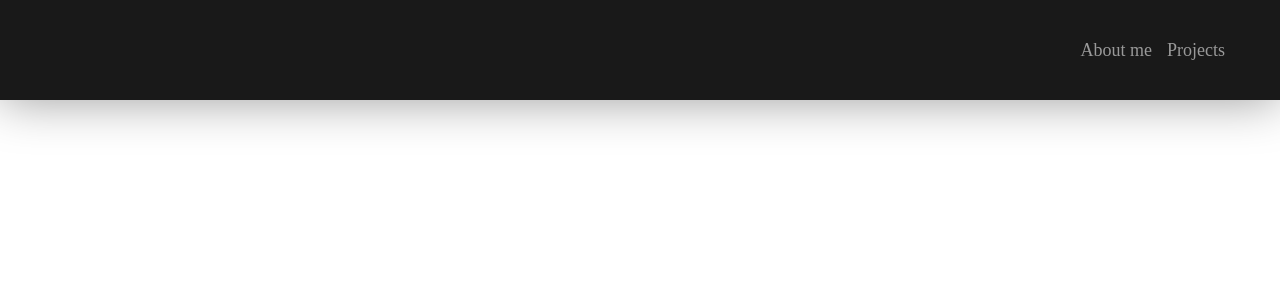
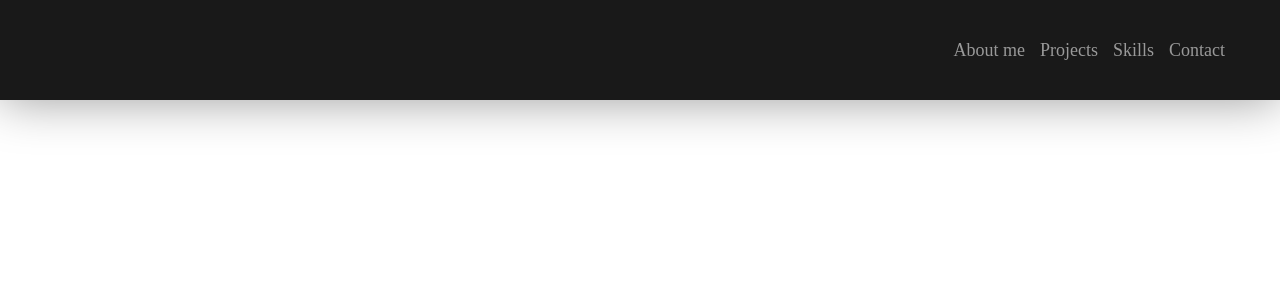
Before and after one commit to Alexander1995-it/portfolio-shulzhitskiy, a React (Create React App) app: page /contact in a window 1280 px wide. Before the commit this address had no page. Shown: the top 300 px of the page. Built offline with nearby package versions, Linux system fonts and the light colour scheme.

Commit message:
added ui to library and sass

```diff
--- a/package.json
+++ b/package.json
@@ -8,6 +8,7 @@
     "@testing-library/user-event": "^13.2.1",
     "react": "^18.2.0",
     "react-dom": "^18.2.0",
+    "react-reveal": "^1.2.2",
     "react-router-dom": "^6.4.4",
     "react-scripts": "5.0.1",
     "react-scroll": "^1.8.8",
--- /dev/null
+++ b/src/common/styles/sass/mixins.scss
@@ -0,0 +1,6 @@
+@mixin container () {
+  margin: auto;
+  max-width: 1200px;
+  height: 100%;
+  padding: 0 20px;
+}
--- a/src/components/AboutMe/AboutMe.js
+++ b/src/components/AboutMe/AboutMe.js
@@ -3,6 +3,8 @@ import style from './AboutMe.module.css'
 import myImage from './../../image/my_image.jpg'
 import styleContainer from './../../common/styles/Container.module.css'
 import iconInstagram from './../../common/icons/instagram-svgrepo-com.svg'
+import Zoom from 'react-reveal/Zoom'
+
 
 const AboutMe = () => {
     const myImages = {
@@ -11,19 +13,24 @@ const AboutMe = () => {
     return (
         <div id='aboutMe' className={style.aboutMeBlock}>
             <div className={styleContainer.container}>
+                <Zoom>
                     <div className={style.aboutMeWrapper}>
                         <div style={myImages} className={style.imagesBlock}></div>
                         <div className={style.aboutMeTextBlock}>
                             <div className={style.aboutMeName}>Alexander Shulshytskiy</div>
                             <div className={style.abotMeProfession}>Frontend developer</div>
                             <div className={style.aboutMeText}>
-                           Formik takes care of the repetitive and annoying stuff—keeping track of values/errors/visited fields, orchestrating validation, and handling submission—so you don't have to. This means you spend less time wiring up state and change handlers and more time focusing on your business logic.
+                                Formik takes care of the repetitive and annoying stuff—keeping track of
+                                values/errors/visited fields, orchestrating validation, and handling submission—so you
+                                don't have to. This means you spend less time wiring up state and change handlers and
+                                more time focusing on your business logic.
                             </div>
                             <div className={style.iconInstagram}>
                                 <img src={iconInstagram} alt=""/>
                             </div>
                         </div>
                     </div>
+                </Zoom>
             </div>
         </div>
     );
--- a/src/components/AboutMe/AboutMe.module.css
+++ b/src/components/AboutMe/AboutMe.module.css
@@ -1,6 +1,5 @@
 .aboutMeBlock {
-    height: 100%;
-
+    height: 100vh;
 }
 
 .imagesBlock {
--- a/src/components/Header/Header.js
+++ b/src/components/Header/Header.js
@@ -1,20 +1,20 @@
 import React from 'react';
-import style from './Header.module.css'
-import styleContainer from './../../common/styles/Container.module.css'
-import {Link, NavLink} from "react-router-dom";
+import style from './Header.module.scss'
+import {NavLink} from "react-router-dom";
 
 
 const Header = () => {
-    let activeStyle = {
-        color: "red",
-    };
     return (
         <div className={style.headerBlock}>
-            <div className={styleContainer.container}>
-               <div className={style.linksRow}>
-                      <NavLink className={({isActive}) => `${isActive ? style.active : style.noActive}`}  to='/aboutMe'>About me</NavLink>
-                      <NavLink className={(navData) => `${navData.isActive ? style.active : style.noActive}`}  to='/projects'>Projects</NavLink>
-                  </div>
+            <div className={style.container}>
+                <div className={style.linksRow}>
+                    <NavLink className={style.link} to='/aboutMe'>About me</NavLink>
+                    <NavLink className={style.link} to='/projects'>Projects</NavLink>
+                    <NavLink className={style.link} to='/skills'>Skills</NavLink>
+                    <NavLink className={style.link} to='/contact'>Contact</NavLink>
+                    {/*<NavLink className={({isActive}) => `${isActive ? style.active : style.noActive}`}  to='/aboutMe'>About me</NavLink>*/}
+                    {/*<NavLink className={(navData) => `${navData.isActive ? style.active : style.noActive}`}  to='/projects'>Projects</NavLink>*/}
+                </div>
             </div>
         </div>
     );
--- a/src/components/Header/Header.module.css
+++ /dev/null
@@ -1,36 +0,0 @@
-.headerBlock {
-    height: 100px;
-    box-shadow: 0 0 50px 0 rgb(0 0 0 / 40%);
-    background-color: #191919;
-    /*position: fixed;*/
-    width: 100%;
-}
-
-.linksRow {
-    display: flex;
-    height: 100%;
-    justify-content: right;
-    align-items: center;
-}
-
-.linksRow a {
-    text-decoration: none;
-    font-size: 18px;
-    font-family: 'Playfair Display', serif;
-
-    font-weight: 500;
-    padding-right: 15px;
-}
-
-.link {
-    color: #999 !important;
-}
-
-.active {
-    color: #9c5451 !important;
-}
-
-
-.noActive {
-    color: #999 !important;
-}
--- /dev/null
+++ b/src/components/Header/Header.module.scss
@@ -0,0 +1,53 @@
+@import '../../common/styles/sass/mixins';
+
+.headerBlock {
+  height: 100px;
+  box-shadow: 0 0 50px 0 rgb(0 0 0 / 40%);
+  background-color: #191919;
+  width: 100%;
+
+  .container {
+    @include container();
+
+    .linksRow {
+      display: flex;
+      height: 100%;
+      justify-content: right;
+      align-items: center;
+
+      .link {
+        color: #999 !important;
+        position: relative;
+        transition: all 200ms linear;
+
+        &::after {
+          position: absolute;
+          bottom: -5px;
+          left: 0;
+          width: 100%;
+          height: 2px;
+          content: '';
+          background-color: #9c5451;
+          opacity: 0;
+          transition: all 200ms linear;
+        }
+
+        &:hover::after {
+          opacity: 1;
+        }
+
+        &:hover {
+          color: #9c5451 !important;
+        }
+      }
+    }
+
+    .linksRow a {
+      text-decoration: none;
+      font-size: 18px;
+      font-family: 'Playfair Display', serif;
+      font-weight: 500;
+      margin-right: 15px;
+    }
+  }
+}
--- a/src/components/Projects/Projects.js
+++ b/src/components/Projects/Projects.js
@@ -1,10 +1,10 @@
 import React from 'react';
-import style from './Projects.module.css'
-import styleContainer from './../../common/styles/Container.module.css'
+import style from './Projects.module.scss'
 import Project from "./Project/Project";
-import socialNetwork from '../../image/img-projects/social-network.webp'
-import todoList from '../../image/img-projects/todoList.jpg'
-import teamWork from './../../image/img-projects/teamwork.jpg'
+import socialNetwork from '../../image/imgProjects/social-network.webp'
+import todoList from '../../image/imgProjects/To_Do_List.webp'
+import teamWork from './../../image/imgProjects/teamwork.jpg'
+import Zoom from 'react-reveal/Zoom';
 
 const Projects = () => {
 
@@ -18,16 +18,17 @@ const Projects = () => {
         backgroundImage: `url(${teamWork})`
     }
 
-
     return (
         <div id='projects' className={style.projectsBlock}>
-            <div className={styleContainer.container}>
+            <div className={style.container}>
+                <Zoom>
                     <div className={style.projectsTitle}>Projects</div>
                     <div className={style.wrapperProjects}>
                         <Project images={socialNBackground} aboutProject={'about'} titleProject={'Social network'}/>
                         <Project images={todoBackground} aboutProject={'about'} titleProject={'Todo list'}/>
                         <Project images={teamWorkBackground} aboutProject={'about'} titleProject={'Team work'}/>
                     </div>
+                </Zoom>
             </div>
 
         </div>
--- a/src/components/Projects/Projects.module.css
+++ /dev/null
@@ -1,19 +0,0 @@
-.projectsBlock {
-    height: 100vh;
-
-}
-
-.wrapperProjects {
-    display: flex;
-    justify-content: space-between;
-
-}
-.projectsTitle{
-    font-size: 35px;
-    font-weight: 400;
-    font-family: 'Playfair Display', serif;
-    line-height: 1.75em;
-    color: #9c5451;
-    text-align: center;
-    margin-top: 20px;
-}
--- /dev/null
+++ b/src/components/Projects/Projects.module.scss
@@ -0,0 +1,22 @@
+@import '../../common/styles/sass/mixins';
+
+.projectsBlock {
+  height: 100vh;
+.container {
+  @include container ();
+  .projectsTitle {
+    font-size: 35px;
+    font-weight: 400;
+    font-family: 'Playfair Display', serif;
+    line-height: 1.75em;
+    color: #9c5451;
+    text-align: center;
+    margin-top: 20px;
+  }
+  .wrapperProjects {
+    display: flex;
+    justify-content: space-between;
+
+  }
+}
+}
```
Also changed, not shown: 1 other file (tests, documents, lock files or other folders). Lines whose indentation alone changed are shown as unchanged.
